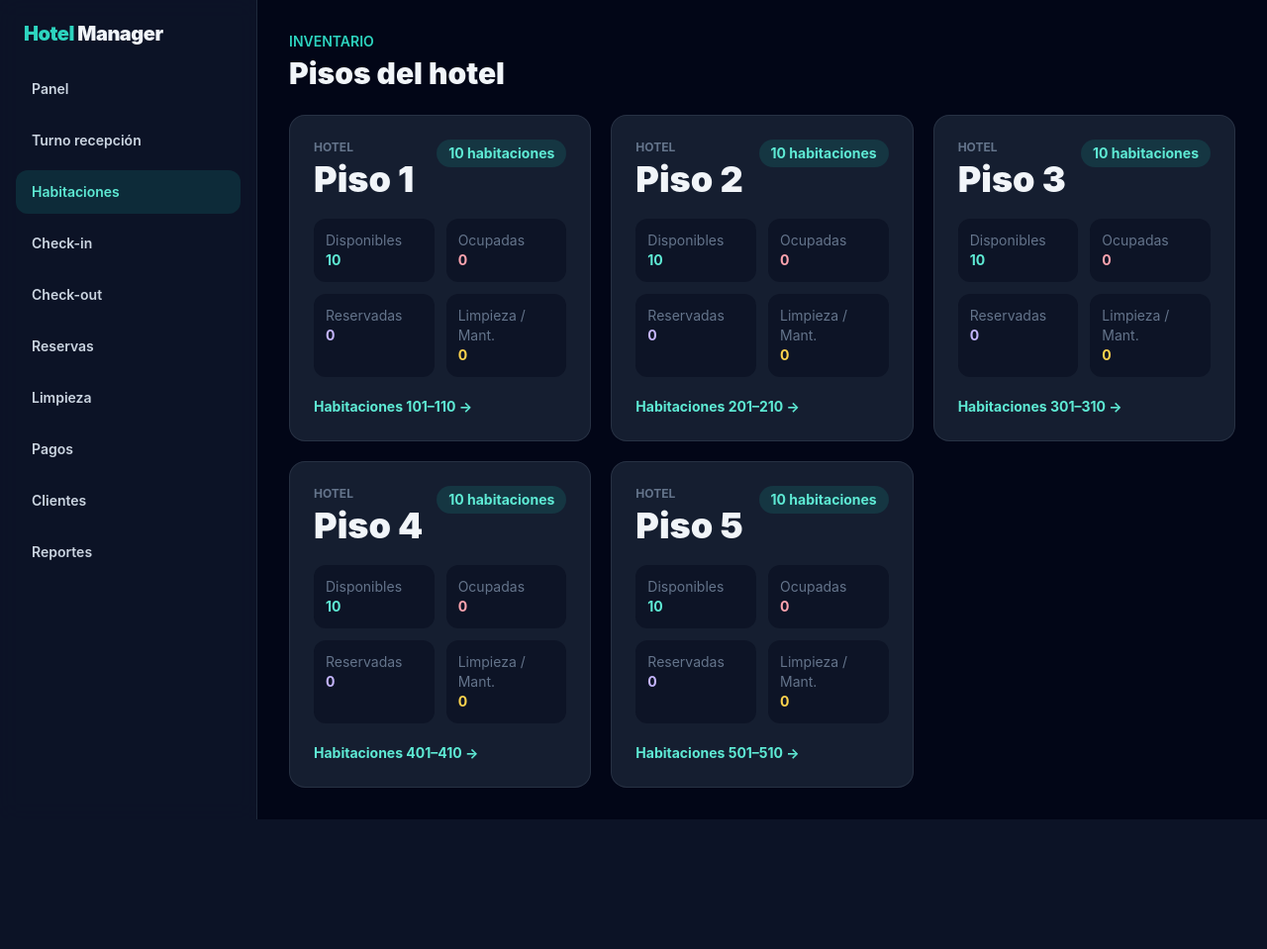
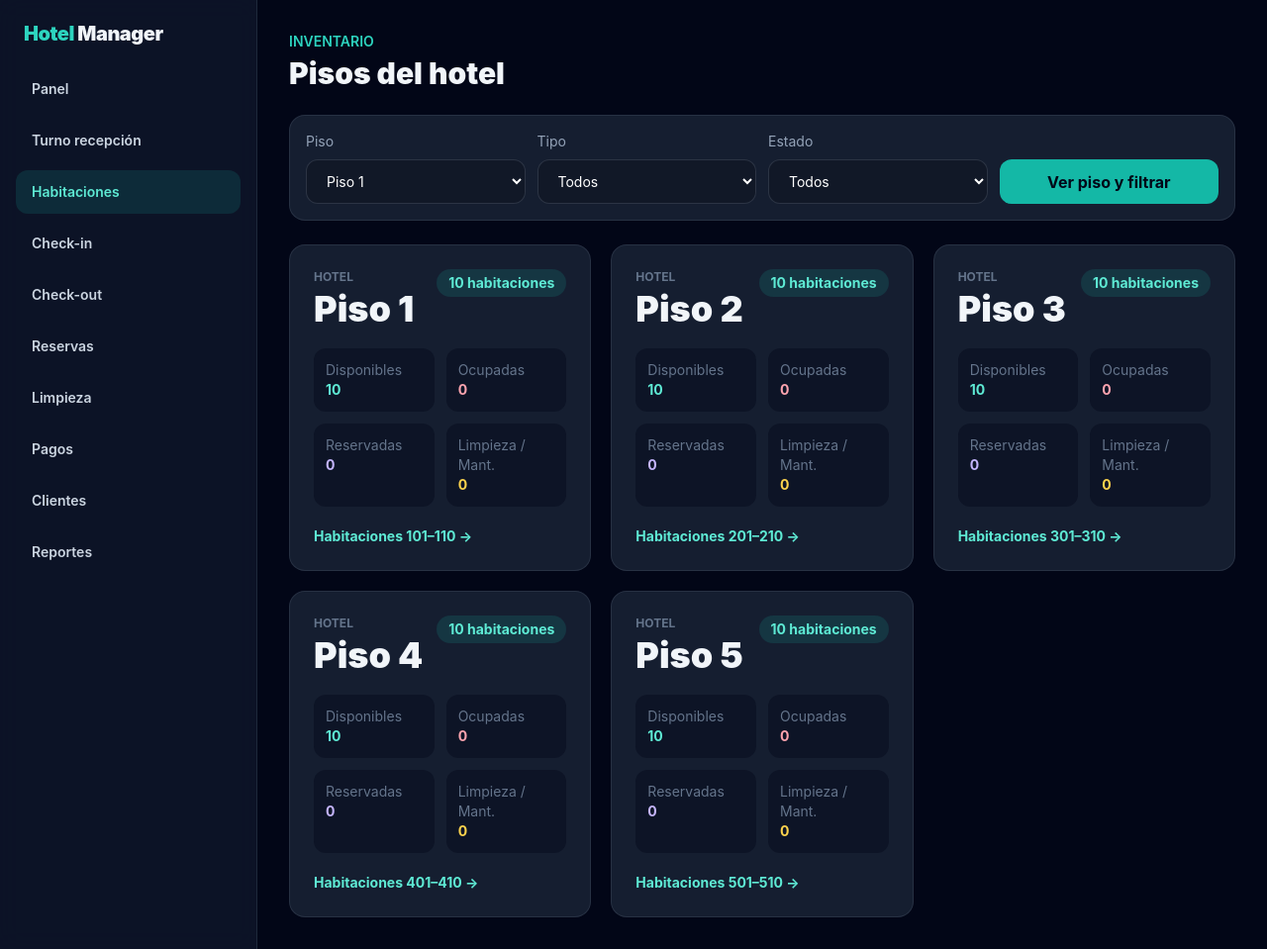
Before and after one commit to DiegoVillanueva32/Sistema-hotelero, a Flask app: page /habitaciones in a window 1280 px wide. Shown: the whole page at 99% size. Before the commit the page ends 828 px from the top, so only its background shows below. Run offline with Flask 3, Linux system fonts and the light colour scheme; some libraries are stand-ins or nearby versions.

Commit message:
Agregar opciones de filtro a la matriz de habitaciones
Co-authored-by: Copilot <223556219+Copilot@users.noreply.github.com>

```diff
--- a/templates/habitaciones.html
+++ b/templates/habitaciones.html
@@ -7,6 +7,18 @@
 </div>
 
 {% if not piso_seleccionado %}
+<form class="card mb-6 grid gap-3 p-4 md:grid-cols-4" method="get">
+  <label class="text-sm text-slate-400">Piso
+    <select class="input-dark mt-2" name="piso">{% for opcion in range(1,6) %}<option value="{{ opcion }}">Piso {{ opcion }}</option>{% endfor %}</select>
+  </label>
+  <label class="text-sm text-slate-400">Tipo
+    <select class="input-dark mt-2" name="tipo">{% for opcion in ['Todos','Normal','Doble','Familiar'] %}<option value="{{ opcion }}" {% if tipo == opcion %}selected{% endif %}>{{ opcion }}</option>{% endfor %}</select>
+  </label>
+  <label class="text-sm text-slate-400">Estado
+    <select class="input-dark mt-2" name="estado">{% for opcion in ['Todos','Disponible','Ocupado','Reserva','En limpieza','Mantenimiento'] %}<option value="{{ opcion }}" {% if estado == opcion %}selected{% endif %}>{{ opcion }}</option>{% endfor %}</select>
+  </label>
+  <button class="btn self-end bg-teal-500 text-slate-950" type="submit">Ver piso y filtrar</button>
+</form>
 <div class="grid gap-5 sm:grid-cols-2 xl:grid-cols-3">
 {% for numero_piso, resumen in pisos.items() %}
 <a href="{{ url_for('main.habitaciones', piso=numero_piso) }}" class="card block p-6 transition hover:-translate-y-1 hover:border-teal-400/40">
@@ -18,10 +30,20 @@
 </div>
 {% else %}
 <form class="card mb-6 grid gap-3 p-4 md:grid-cols-[1fr_1fr_1fr_auto]" method="get">
-  <input type="hidden" name="piso" value="{{ piso_seleccionado }}">
-  <input class="input-dark" name="tipo" value="{{ tipo }}" placeholder="Tipo (Todos)">
-  <input class="input-dark" name="estado" value="{{ estado }}" placeholder="Estado (Todos)">
-  <button class="btn bg-teal-500 text-slate-950" type="submit">Filtrar</button>
+  <label class="text-sm text-slate-400">Piso
+    <select class="input-dark mt-2" name="piso">    {% for opcion in range(1,6) %}<option value="{{ opcion }}" {% if piso_seleccionado|int == opcion %}selected{% endif %}>Piso {{ opcion }}</option>{% endfor %}
+</select>  </label>
+  <label class="text-sm text-slate-400">Tipo
+    <select class="input-dark mt-2" name="tipo">
+      {% for opcion in ['Todos','Normal','Doble','Familiar'] %}<option value="{{ opcion }}" {% if tipo == opcion %}selected{% endif %}>{{ opcion }}</option>{% endfor %}
+    </select>
+  </label>
+  <label class="text-sm text-slate-400">Estado
+    <select class="input-dark mt-2" name="estado">
+      {% for opcion in ['Todos','Disponible','Ocupado','Reserva','En limpieza','Mantenimiento'] %}<option value="{{ opcion }}" {% if estado == opcion %}selected{% endif %}>{{ opcion }}</option>{% endfor %}
+    </select>
+  </label>
+  <button class="btn self-end bg-teal-500 text-slate-950" type="submit">Filtrar</button>
 </form>
 <div class="grid gap-4 sm:grid-cols-2 xl:grid-cols-3 2xl:grid-cols-4">
 {% for h in habitaciones %}
```
